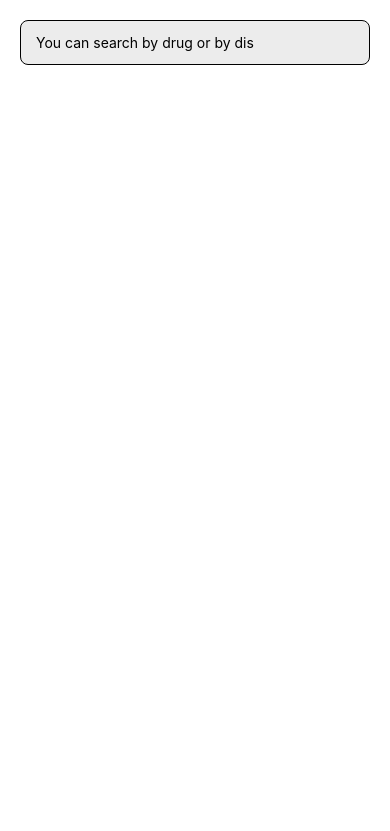
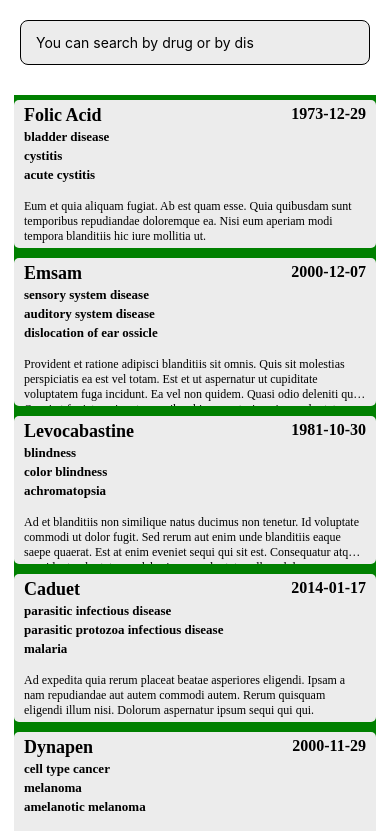
Before and after one commit to shivagunasehkaran/temedica-drug-details, a React Native app: screen / in a window 390 px wide. Shown: the top 831 px of the page. Built offline with nearby package versions, Linux system fonts and the light colour scheme.

Commit message:
Add Flatlist in Home screen

```diff
--- a/src/views/Home.js
+++ b/src/views/Home.js
@@ -1,10 +1,19 @@
-import React, {useState} from 'react';
-import {SafeAreaView, Keyboard} from 'react-native';
+import React, {useState, useEffect} from 'react';
+import {SafeAreaView, Keyboard, View, FlatList} from 'react-native';
+import DrugDetails from '../components/DrugDetails/DrugDetails';
 import InputText from '../components/InputText';
+import drugsData from '../dbstore/drugs.json';
+import { styles } from './Home.style';
 
 const Home = () => {
   const [keyword, setKeyword] = useState('');
   const [isClearButtonShown, setClearButtonShown] = useState(false);
+  const [masterDataSource, setMasterDataSource] = useState([]);
+
+  useEffect(() => {
+    //set search data
+    setMasterDataSource(drugsData.drugs);
+}, []);
 
   const searchFilterFunction = (text) => {
     setKeyword(text);
@@ -26,6 +35,16 @@
     Keyboard.dismiss();
   };
 
+  // child render item
+  const childListRenderItem = ({item}) => (
+    <DrugDetails
+      item={item}
+    />
+  );
+
+  // child KeyExtractor
+  const childListKeyExtractor = (item) => {item.id.toString()}
+
   return (
     <SafeAreaView>
       <InputText
@@ -36,6 +55,13 @@
         onClear={handleTextInputClear}
         onSubmit={onSubmitHandler}
       />
+      <View style={styles.flatListView}>
+        <FlatList
+          data={masterDataSource}
+          renderItem={childListRenderItem}
+          keyExtractor={childListKeyExtractor}
+        />
+      </View>
     </SafeAreaView>
 );
 };
--- a/src/views/Home.style.js
+++ b/src/views/Home.style.js
@@ -1,9 +1,24 @@
 import {StyleSheet} from 'react-native';
-import { ColourPalette } from '../assets/styles/ColourPalette';
 
 export const styles = StyleSheet.create({
-  container: {
+  stateText: {
+    marginLeft: 20,
+  },
+  flatListView: {
+    marginVertical: 10,
+    marginHorizontal: 14,
+    backgroundColor: 'green'
+  },
+  titleText: {
+    marginHorizontal: 20,
+  },
+  renderItem: {
     flex: 1,
-    backgroundColor: ColourPalette.lightGrey
-  }
+    height: 100,
+    margin: 5,
+  },
+  loader: {
+    marginTop: 10,
+    alignItems: 'center',
+  },
 });
```
Lines whose indentation alone changed are shown as unchanged.
